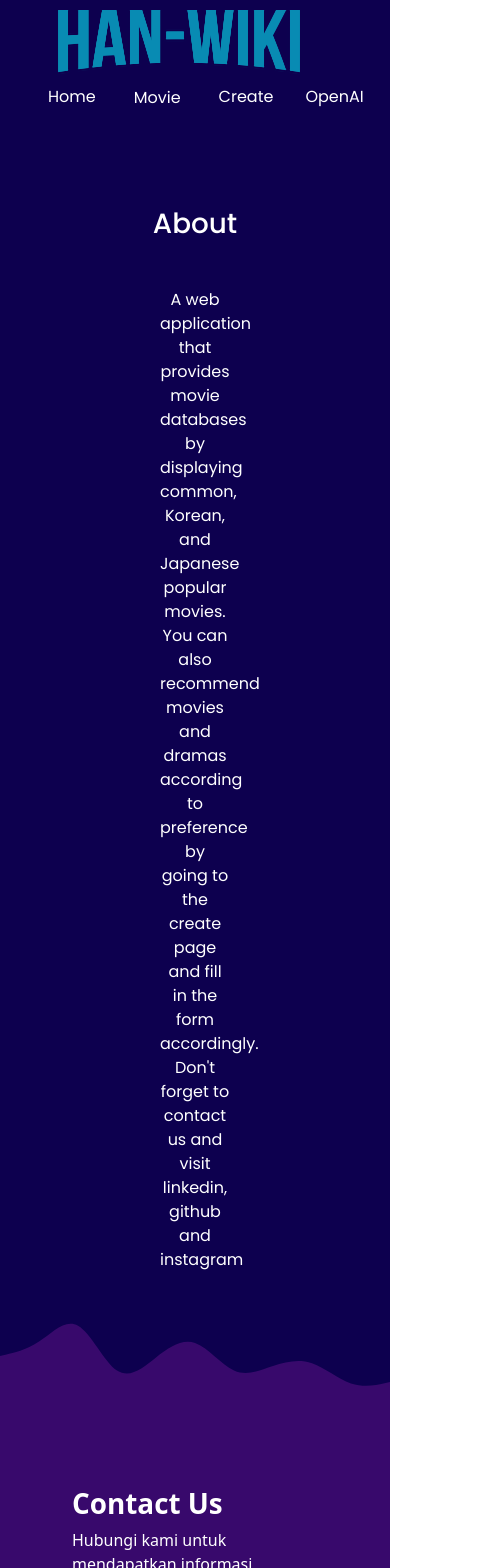
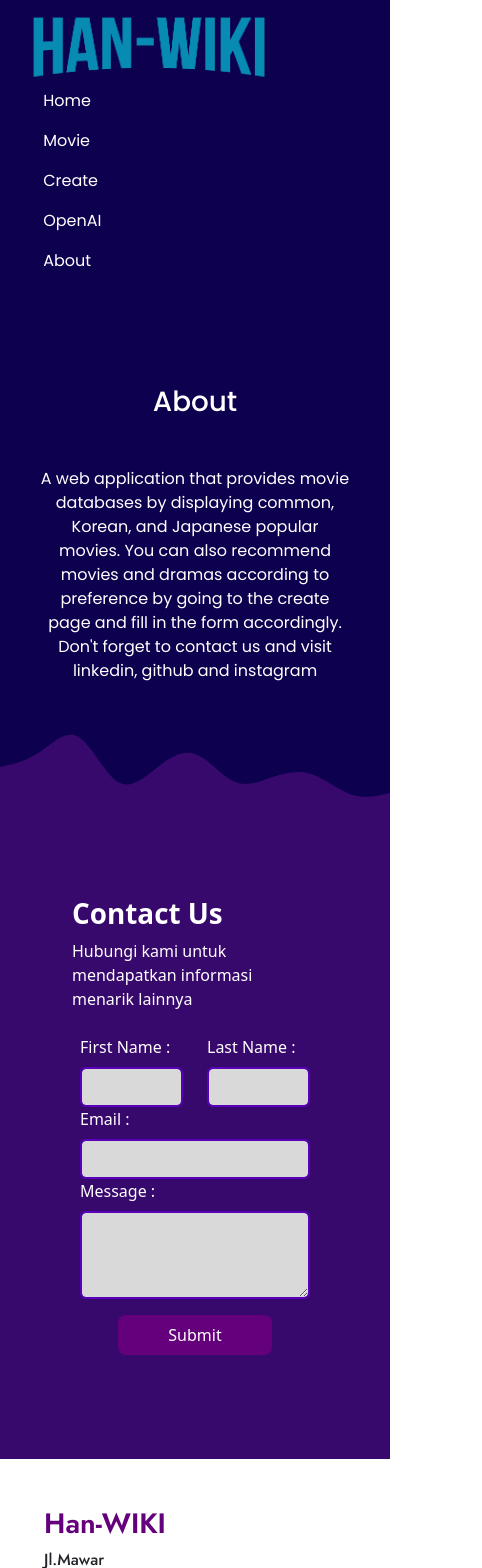
Before and after one commit to zannabd/miniproject_alterra, a React (Vite) app in the folder han-wiki/: page /about in a window 390 px wide. Shown: the top 1568 px of the page, 482 px wide, since content can reach past the window. Built offline with nearby package versions, Linux system fonts and the light colour scheme; no server answers; the HTML template or start-up script is replaced by a standard one.

Commit message:
fixing responsive

```diff
--- a/han-wiki/src/components/AboutComponents/Address.jsx
+++ b/han-wiki/src/components/AboutComponents/Address.jsx
@@ -35,12 +35,17 @@ const StyledAddress = styled.div`
     display: flex;
     justify-content: space-evenly;
   }
+  @media screen and (min-width: 768px) {
+    #address {
+      display: flex;
+    }
+  }
 `;
 export default function Address() {
   return (
     <StyledAddress>
       <Container>
-        <div className="d-flex justify-content-evenly py-3">
+        <div className="justify-content-evenly py-3" id="address">
           <div>
             <h2>Han-WIKI</h2>
             <p>
--- a/han-wiki/src/components/AboutComponents/Contact.jsx
+++ b/han-wiki/src/components/AboutComponents/Contact.jsx
@@ -22,8 +22,8 @@ const StyledContact = styled.div`
     margin-top: 1rem;
   }
   #formInput {
-    margin: 2rem;
-    flex-basis: 50%;
+    margin: 0.5rem;
+    flex-basis: 80%;
     align-self: center;
   }
 
@@ -37,8 +37,20 @@ const StyledContact = styled.div`
   .button:hover {
     border: 2px solid #cf00ff;
   }
+  @media screen and (min-width: 768px) {
+    #formInput {
+      margin: 2rem;
+      flex-basis: 50%;
+      align-self: center;
+    }
+  }
 
   @media screen and (min-width: 992px) {
+    #formInput {
+      margin: 2rem;
+      flex-basis: 50%;
+      align-self: center;
+    }
     .row-contact {
       display: flex;
       flex-direction: row;
--- a/han-wiki/src/components/AboutComponents/index.jsx
+++ b/han-wiki/src/components/AboutComponents/index.jsx
@@ -8,7 +8,12 @@ const StyledAbout = styled.div`
   font-family: "Poppins";
 
   p {
-    margin: 0 8rem 0 8rem
+    margin: 0 0.5rem 0 0.5rem;
+  }
+  @media screen and (min-width: 768px) {
+    p {
+      margin: 0 8rem 0 8rem;
+    }
   }
 `;
 
--- a/han-wiki/src/components/Hero/index.jsx
+++ b/han-wiki/src/components/Hero/index.jsx
@@ -15,7 +15,7 @@ const StyledHero = styled.div`
     margin: 2rem 0 2rem 0;
   }
   img {
-    width: 300px;
+    width: 250px;
   }
   #contain {
     margin-left: 2rem;
@@ -36,6 +36,12 @@ const StyledHero = styled.div`
 
   button:hover {
     background-color: #470057;
+  }
+  @media screen and (min-width: 712px) {
+    padding: 2rem;
+    img {
+      width: 500px;
+    }
   }
 
   @media screen and (min-width: 768px) {
--- a/han-wiki/src/components/Movie/index.jsx
+++ b/han-wiki/src/components/Movie/index.jsx
@@ -20,6 +20,7 @@ const StyledMovie = styled.div`
   }
   img {
     transition: transform 0.3s ease;
+    width: 200px;
   }
   img:hover {
     transform: scale(0.9);
@@ -27,10 +28,18 @@ const StyledMovie = styled.div`
 
   @media screen and (min-width: 768px) {
     flex-basis: 50%;
+    img {
+      transition: transform 0.3s ease;
+      width: 300px;
+    }
   }
   @media screen and (min-width: 992px) {
     flex-basis: 25%;
     padding: 1rem;
+    img {
+    transition: transform 0.3s ease;
+    width: 300px;
+  }
   }
 `;
 
@@ -48,9 +57,7 @@ export default function Movie(props) {
               <h3 className="fs-3xl text-white" id="title">
                 {movie.title}
               </h3>
-              <p id="date">
-                {movie.year || movie.release_date}
-              </p>
+              <p id="date">{movie.year || movie.release_date}</p>
             </div>
           </Link>
         </div>
--- a/han-wiki/src/components/Navbar/index.jsx
+++ b/han-wiki/src/components/Navbar/index.jsx
@@ -13,15 +13,26 @@ const StyledNavbar = styled.div`
     justify-content: space-between;
   }
 
-  #brand {
+  #brand img {
     flex-shrink: 0;
+    width: 250px;
+    margin-left: 0.5rem;
+    margin-top: 0.5rem;
+  }
+  .navbar-list {
+    display: flex;
+    flex-direction: column;
+    text-align: left;
+  }
+  #navbar-item {
+    text-align: left;
+    margin-bottom: 1rem;
   }
 
-  ul li {
+  li {
     list-style-type: none;
     cursor: pointer;
-    margin-left: 1rem;
-    margin-right: 1rem;
+    margin: 0 0.7rem 0 0.7rem;
   }
 
   #list {
@@ -36,13 +47,16 @@ const StyledNavbar = styled.div`
     background-color: #0d004f;
     border: none;
     color: #fff;
+    padding: 0;
   }
   .dropdown {
     position: relative;
-    display: inline-block;
+    display: inline-flex;
   }
 
   .dropdown-menu {
+    margin-left: 4.5rem;
+    margin-top: 0;
     display: none;
     position: absolute;
     background-color: #f1f1f1;
@@ -68,9 +82,33 @@ const StyledNavbar = styled.div`
 
   @media screen and (min-width: 768px) {
     padding: 1rem;
+    #brand img {
+      width: 300px;
+    }
     nav {
       flex-direction: row;
       margin: 2rem 2rem;
+    }
+    .navbar-list {
+      display: flex;
+      flex-direction: row;
+    }
+    #navbar-item {
+      text-align: left;
+      margin-left: 1rem;
+      margin-right: 1rem;
+    }
+    .dropdown {
+      position: relative;
+      display: inline-block;
+    }
+    .dropdown-menu {
+      margin-left: 0;
+      display: none;
+      position: absolute;
+      background-color: #f1f1f1;
+      min-width: 100px;
+      box-shadow: 0 8px 16px 0 rgba(0, 0, 0, 0.2);
     }
   }
 `;
@@ -80,22 +118,21 @@ export default function Navbar() {
     <StyledNavbar>
       <>
         <nav>
-          <div className="ms-5" id="brand">
+          <div className="ms-3" id="brand">
             <img src={logo}></img>
             {/* <span className="fs-1 fw-bold">Han-WIKI</span> */}
           </div>
-
-          <ul className="d-flex ">
-            <li>
+          <ul className="navbar-list">
+            <li id="navbar-item">
               <NavLink className="text-decoration-none" id="list" exact="true" to="/" activeclassname="active">
                 Home
               </NavLink>
             </li>
-            <li className="dropdown">
+            <li className="dropdown" id="navbar-item">
               <button className="dropbtn">Movie</button>
               <ul className="dropdown-menu">
                 <li>
-                  <NavLink className="dropdown-item" to="movie/korea" activeclassname="active">
+                  <NavLink className="dropdown-item" to="/movie/korea" activeclassname="active">
                     Korea
                   </NavLink>
                 </li>
@@ -106,18 +143,17 @@ export default function Navbar() {
                 </li>
               </ul>
             </li>
-            <li>
+            <li id="navbar-item">
               <NavLink className="text-decoration-none" id="list" to="create">
                 Create
               </NavLink>
             </li>
-            <li>
-              {" "}
+            <li id="navbar-item">
               <NavLink className="text-decoration-none" id="list" to="openai" activeclassname="active">
                 OpenAI
               </NavLink>
             </li>
-            <li>
+            <li id="navbar-item">
               <NavLink className="text-decoration-none" id="list" to="about" activeclassname="active">
                 About
               </NavLink>
--- a/han-wiki/src/constant/endpoints.jsx
+++ b/han-wiki/src/constant/endpoints.jsx
@@ -7,8 +7,8 @@ const MOCK_API = "https://6524e7f8ea560a22a4ea3f65.mockapi.io";
 // Membuat variable Endpoints (object)
 const ENDPOINTS = {
   GENERAL_POPULAR: `${BASE_URL}/movie/popular?api_key=${API_KEY}&certification_country=US`,
-  KOREAN_POPULAR: `${BASE_URL}/movie/popular?api_key=${API_KEY}&with_origin_country=KR&primary_release_date.gte=2020-12-01&adult=false`,
-  JAPAN_POPULAR: `${BASE_URL}/movie/popular?api_key=${API_KEY}&with_original_language=ja&primary_release_date.gte=2019-01-01`,
+  KOREAN_POPULAR: `${BASE_URL}/discover/movie?api_key=${API_KEY}&with_original_language=ko&primary_release_date.gte=2020-12-01&adult=false`,
+  JAPAN_POPULAR: `${BASE_URL}/discover/movie?api_key=${API_KEY}&with_original_language=ja&primary_release_date.gte=2019-01-01`,
   GET_DETAIL(id) {
     return `${BASE_URL}/movie/${id}?api_key=${API_KEY}&append_to_response=videos`;
   },
```
